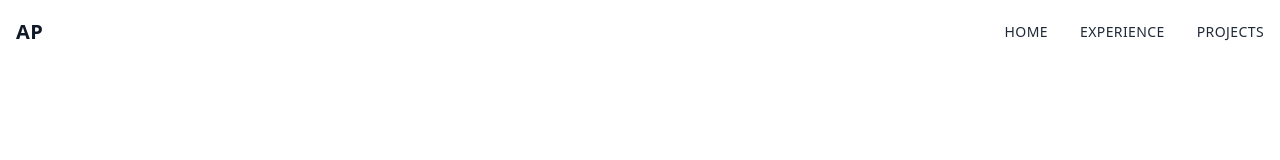
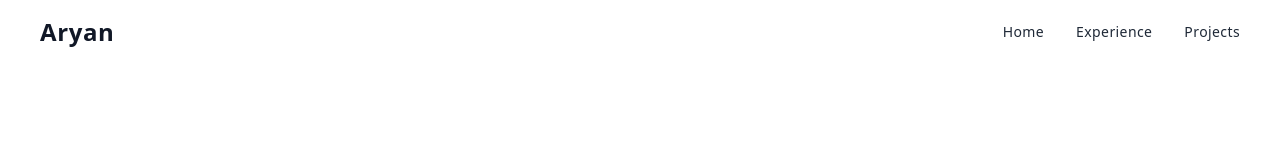
Before and after one commit to AryanPadmanabhan/aryan-padmanabhan.github.io, a Next.js app: page / in a window 1280 px wide. Shown: the top 160 px of the page. Built offline with nearby package versions, Linux system fonts and the light colour scheme.

Commit message:
navbar and fav

```diff
--- a/components/Navbar.jsx
+++ b/components/Navbar.jsx
@@ -26,18 +26,8 @@ const Navbar = () => {
   }, []);
 
   useEffect(() => {
-    if (
-      router.asPath === '/property' ||
-      router.asPath === '/crypto' ||
-      router.asPath === '/netflix' ||
-      router.asPath === '/twitch'
-    ) {
-      setNavBg('transparent');
-      setLinkColor('#ffffff');
-    } else {
     setNavBg('#ffffff');
     setLinkColor('#1f2937');
-    }
   }, [router]);
 
   return (
@@ -45,34 +35,31 @@ const Navbar = () => {
       style={{ backgroundColor: `${navBg}` }}
       className={`fixed w-full h-16 z-[100] transition-shadow duration-300 ease-in-out ${shadow ? 'shadow-md' : ''}`}
     >
-      <div className="flex justify-between items-center w-full h-full px-4 2xl:px-16">
-        <div>
-          {/* Logo or brand */}
-          <h1 className="text-xl font-bold text-gray-900">AP</h1>
-        </div>
-        <div>
+      <div className="flex justify-between items-center w-full h-full px-4 md:px-10">
+        {/* Logo */}
+        <h1 className="text-2xl font-bold text-gray-900 tracking-wide">Aryan</h1>
+
         {/* Desktop Links */}
-          <ul style={{ color: `${linkColor}` }} className="hidden md:flex space-x-8">
+        <ul style={{ color: `${linkColor}` }} className="hidden md:flex space-x-8 text-gray-700 font-medium">
           <Link href="/#home">
-              <li className="text-sm uppercase hover:text-blue-500 transition-colors duration-300">Home</li>
+            <li className="text-sm hover:text-blue-500 transition-colors duration-300 cursor-pointer">Home</li>
           </Link>
           <Link href="/#experience">
-              <li className="text-sm uppercase hover:text-blue-500 transition-colors duration-300">Experience</li>
+            <li className="text-sm hover:text-blue-500 transition-colors duration-300 cursor-pointer">Experience</li>
           </Link>
           <Link href="/#projects">
-              <li className="text-sm uppercase hover:text-blue-500 transition-colors duration-300">Projects</li>
+            <li className="text-sm hover:text-blue-500 transition-colors duration-300 cursor-pointer">Projects</li>
           </Link>
         </ul>
 
         {/* Mobile Menu Button */}
-          <div onClick={handleNav} className="md:hidden">
+        <div onClick={handleNav} className="md:hidden cursor-pointer">
           <AiOutlineMenu size={25} className="text-gray-900" />
-          </div>
         </div>
       </div>
 
       {/* Mobile Menu */}
-      <div className={nav ? 'md:hidden fixed left-0 top-0 w-full h-screen bg-black/70' : ''}>
+      <div className={nav ? 'fixed left-0 top-0 w-full h-screen bg-black/70' : ''}>
         <div
           className={
             nav
@@ -81,35 +68,25 @@ const Navbar = () => {
           }
         >
           <div className="flex w-full items-center justify-between">
-            <h1 className="text-xl font-bold text-gray-900">AP</h1>
+            <h1 className="text-xl font-bold text-gray-900">Aryan</h1>
             <div onClick={handleNav} className="rounded-full shadow-lg p-2 cursor-pointer">
               <AiOutlineClose className="text-gray-900" />
             </div>
           </div>
           <div className="mt-6">
-            <ul className="uppercase text-gray-900 space-y-6">
+            <ul className="text-gray-900 space-y-6 text-base">
               <Link href="/#home">
-                <li onClick={() => setNav(false)} className="text-sm hover:text-blue-500 transition-colors duration-300">
+                <li onClick={() => setNav(false)} className="hover:text-blue-500 transition-colors duration-300 cursor-pointer">
                   Home
                 </li>
               </Link>
-              <Link href="/#skills">
-                <li onClick={() => setNav(false)} className="text-sm hover:text-blue-500 transition-colors duration-300">
-                  Skills
-                </li>
-              </Link>
-              <Link href="/#education">
-                <li onClick={() => setNav(false)} className="text-sm hover:text-blue-500 transition-colors duration-300">
-                  Education
-                </li>
-              </Link>
               <Link href="/#experience">
-                <li onClick={() => setNav(false)} className="text-sm hover:text-blue-500 transition-colors duration-300">
+                <li onClick={() => setNav(false)} className="hover:text-blue-500 transition-colors duration-300 cursor-pointer">
                   Experience
                 </li>
               </Link>
               <Link href="/#projects">
-                <li onClick={() => setNav(false)} className="text-sm hover:text-blue-500 transition-colors duration-300">
+                <li onClick={() => setNav(false)} className="hover:text-blue-500 transition-colors duration-300 cursor-pointer">
                   Projects
                 </li>
               </Link>
--- a/pages/index.js
+++ b/pages/index.js
@@ -1,27 +1,28 @@
-import Image from 'next/image'
-import { Inter } from 'next/font/google'
-import Head from 'next/head'
-import Navbar from '../components/Navbar'
-import Main from '../components/Main'
-import Skills from '../components/Skills'
-import Projects from '../components/Projects'
-import Education from '../components/Education'
-import Experience from '../components/Experience'
+import Image from 'next/image';
+import { Inter } from 'next/font/google';
+import Head from 'next/head';
+import Navbar from '../components/Navbar';
+import Main from '../components/Main';
+import Skills from '../components/Skills';
+import Projects from '../components/Projects';
+import Education from '../components/Education';
+import Experience from '../components/Experience';
 
-const inter = Inter({ subsets: ['latin'] })
+const inter = Inter({ subsets: ['latin'] });
 
 export default function Home() {
   return (
     <div>
       <Head>
         <title>Aryan | Software Engineer</title>
-        <meta name="description" content="Generate by create next app" />
-        <link rel="shortcut icon" type="image/x-icon" href="favicon2.png"/>
+        <meta name="description" content="Generated by create next app" />
+        {/* Correct favicon path */}
+        <link rel="shortcut icon" type="image/x-icon" href="/favicon2.png" />
       </Head>
       <Navbar />
-      <Main/>
-      <Experience/>
+      <Main />
+      <Experience />
       <Projects />
     </div>
-  )
+  );
 }
```
Lines whose indentation alone changed are shown as unchanged.
